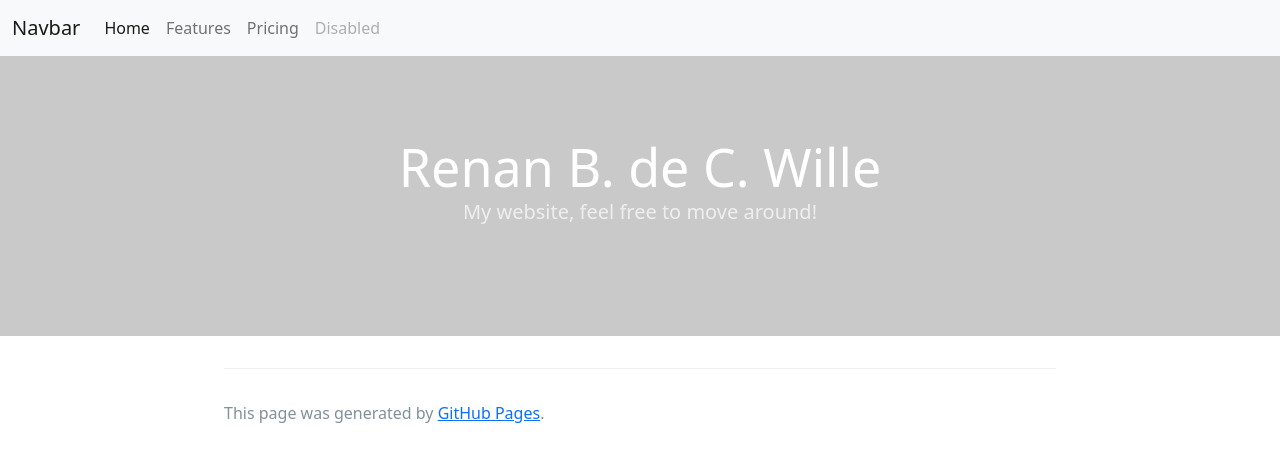
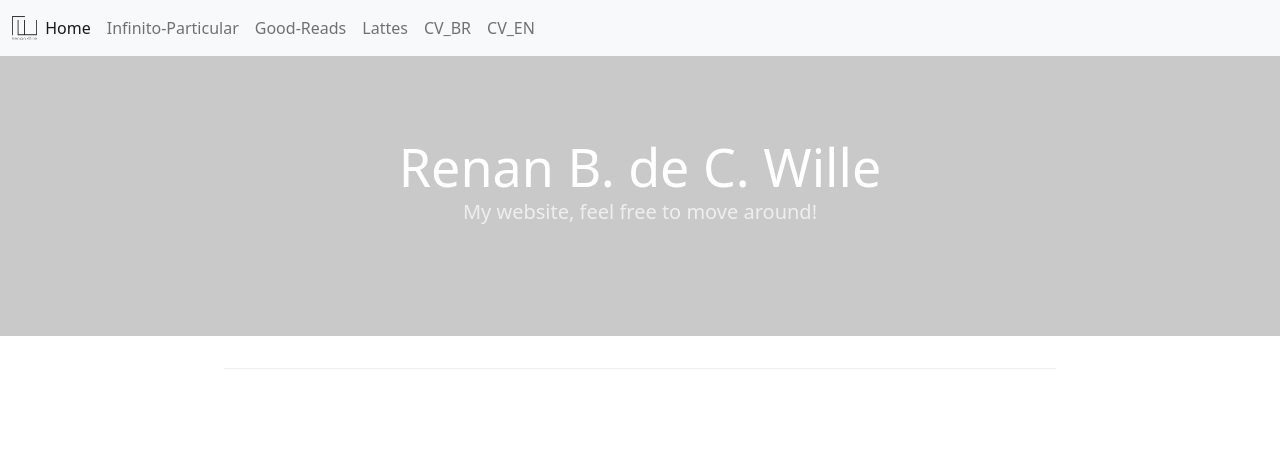
Before and after one commit to renanwille/renanwille.github.io, a Jekyll site: the page built from index.md, in a window 1280 px wide. Shown: the top 462 px of the page. Built offline with Jekyll 4.4.1, drawn with Linux system fonts in a browser that asks for light colours.

Commit message:
Add logo!

```diff
--- a/_config.yml
+++ b/_config.yml
@@ -1,5 +1,6 @@
 title: Renan B. de C. Wille
 description: My website, feel free to move around!
 show_downloads: false
+logo: assets/img/logo.png
 google_analytics:
 theme: jekyll-theme-cayman
--- a/_layouts/default.html
+++ b/_layouts/default.html
@@ -18,23 +18,41 @@
     <!-- Navegation bar -->
     <nav class="navbar navbar-expand-lg navbar-light bg-light">
     <div class="container-fluid">
-        <a class="navbar-brand" href="#">Navbar</a>
+        <img src="{{ site.logo }}" alt="" height="24">
         <button class="navbar-toggler" type="button" data-bs-toggle="collapse" data-bs-target="#navbarNav" aria-controls="navbarNav" aria-expanded="false" aria-label="Toggle navigation">
         <span class="navbar-toggler-icon"></span>
         </button>
         <div class="collapse navbar-collapse" id="navbarNav">
         <ul class="navbar-nav">
             <li class="nav-item">
-            <a class="nav-link active" aria-current="page" href="#">Home</a>
+                <a class="nav-link active" href="https://www.renanwille.xyz">
+                    Home
+                </a>
             </li>
             <li class="nav-item">
-            <a class="nav-link" href="#">Features</a>
+                <a class="nav-link" href="https://wiki.renanwille.xyz">
+                    Infinito-Particular
+                </a>
             </li>
             <li class="nav-item">
-            <a class="nav-link" href="#">Pricing</a>
+                <a class="nav-link" href="https://www.goodreads.com/user/show/117401193-renan-wille">
+                    Good-Reads
+                </a>
             </li>
             <li class="nav-item">
-            <a class="nav-link disabled">Disabled</a>
+                <a class="nav-link" href="http://lattes.cnpq.br/5916702523242048">
+                    Lattes
+                </a>
+            </li>
+            <li class="nav-item">
+                <a class="nav-link" href="http://www.renanwille.xyz/curriculo_ptbr.html">
+                    CV_BR
+                </a>
+            </li>
+            <li class="nav-item">
+                <a class="nav-link" href="http://www.renanwille.xyz/curriculo_en.html">
+                    CV_EN
+                </a>
             </li>
         </ul>
         </div>
@@ -60,7 +78,6 @@
         {% if site.github.is_project_page %}
           <span class="site-footer-owner"><a href="{{ site.github.repository_url }}">{{ site.github.repository_name }}</a> is maintained by <a href="{{ site.github.owner_url }}">{{ site.github.owner_name }}</a>.</span>
         {% endif %}
-        <span class="site-footer-credits">This page was generated by <a href="https://pages.github.com">GitHub Pages</a>.</span>
       </footer>
     </main>
   </body>
```
Also changed, not shown: assets/img/logo.png (added).
